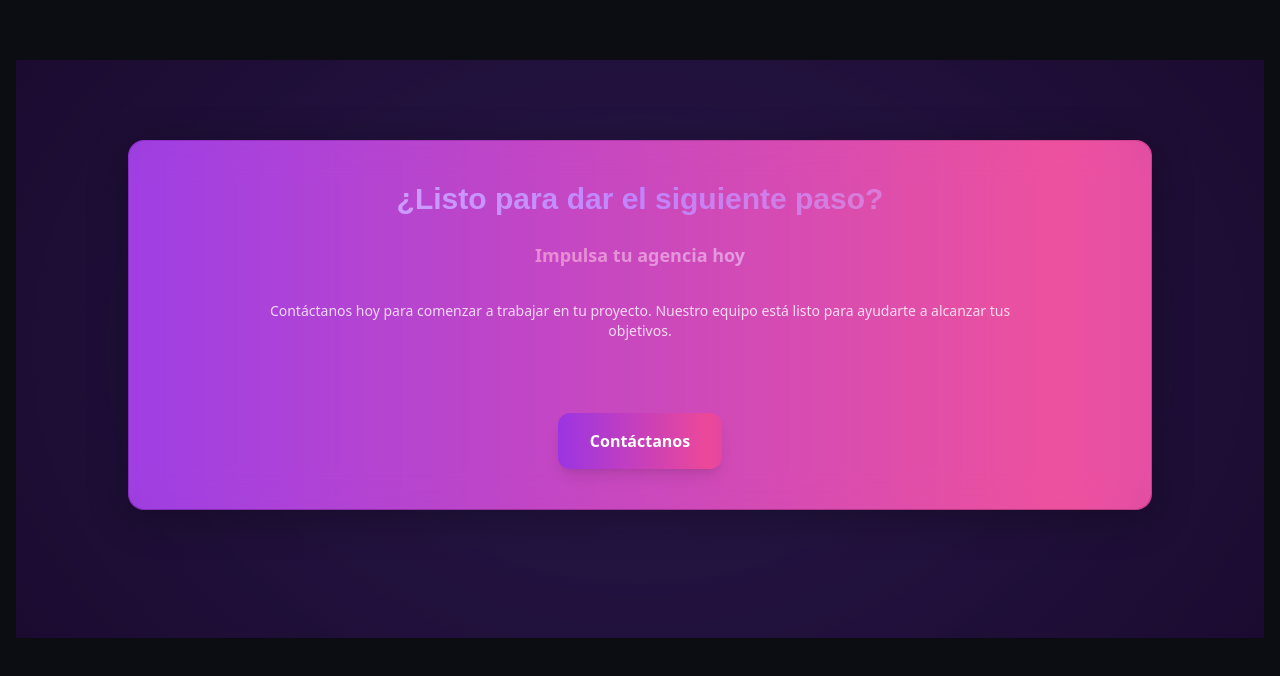
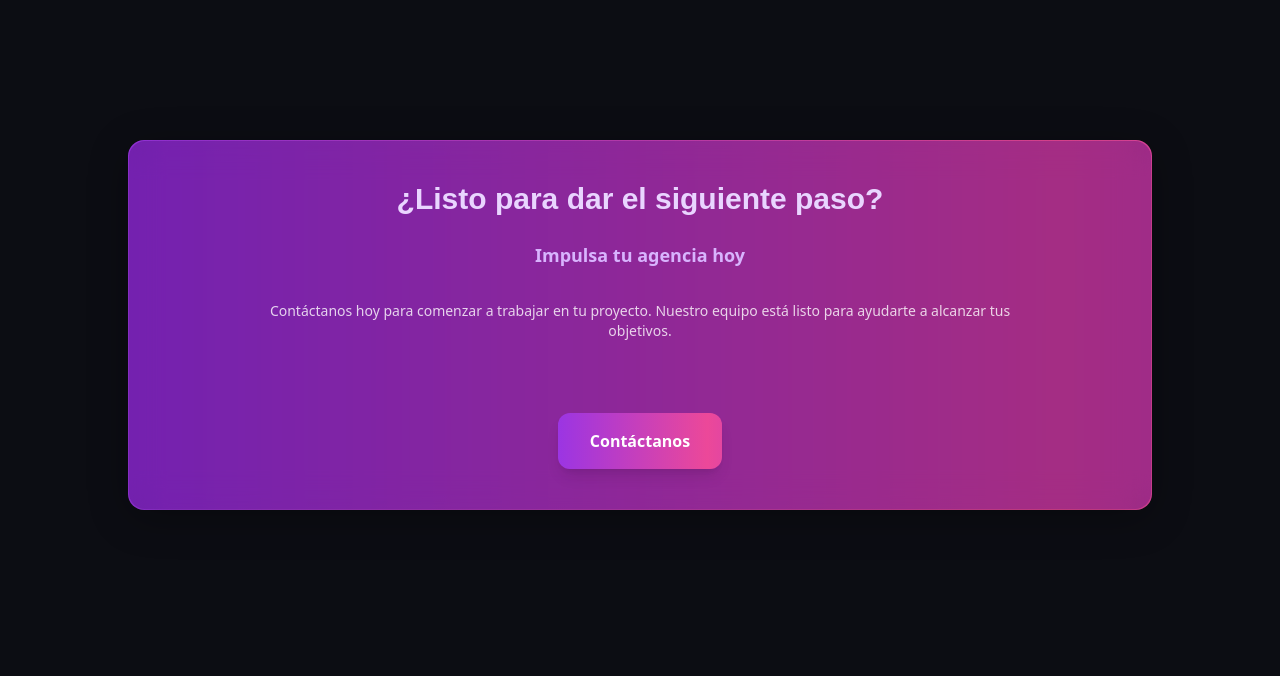
Before and after one commit to juanasaavedra/weavion, a React (Vite) app: page / in a window 1280 px wide. Shown: the part 4036-4712 px from the top of the page. Built offline with nearby package versions, Linux system fonts and the light colour scheme; a web font is replaced by a local one.

Commit message:
Refine CTA section styling

```diff
--- a/src/ContactSection.jsx
+++ b/src/ContactSection.jsx
@@ -4,45 +4,19 @@ import { useTranslation } from 'react-i18next';
 
 export default function ContactSection() {
   const { t } = useTranslation();
-  const ref = React.useRef(null);
-  const [pos, setPos] = React.useState({ x: 50, y: 50 });
-
-  React.useEffect(() => {
-    const el = ref.current;
-    if (!el) return;
-    const onMove = (e) => {
-      const r = el.getBoundingClientRect();
-      const x = ((e.clientX - r.left) / r.width) * 100;
-      const y = ((e.clientY - r.top) / r.height) * 100;
-      setPos({ x, y });
-    };
-    el.addEventListener('mousemove', onMove);
-    return () => el.removeEventListener('mousemove', onMove);
-  }, []);
-
   return (
     <section
-      ref={ref}
       className="relative flex items-center justify-center py-20 px-4 md:px-8 pb-32 overflow-hidden"
       id="contactSection"
     >
-      {/* Radial cursor-follow gradient */}
-      <div
-        className="absolute inset-0 pointer-events-none"
-        style={{
-          background: `radial-gradient(800px 600px at ${pos.x}% ${pos.y}%, rgba(124,58,237,0.25), rgba(30,9,53,0.8))`,
-          transition: 'background-position .15s linear',
-        }}
-      />
-
       {/* Glass card with animated gradient border */}
       <div className="relative z-10 w-full max-w-5xl text-center group">
         <div className="p-[1px] rounded-2xl bg-gradient-to-r from-purple-600 via-pink-500 to-purple-600 animate-gradient-slow">
-          <div className="rounded-2xl bg-white/5 backdrop-blur-lg p-6 md:p-10 shadow-[0_8px_40px_rgba(0,0,0,0.3)] transition-transform duration-300 group-hover:scale-[1.02] group-hover:shadow-purple-500/20">
-            <h2 className="text-3xl font-bold mb-6 text-transparent bg-clip-text bg-gradient-to-r from-purple-300 via-purple-400 to-pink-400">
+          <div className="rounded-2xl bg-purple-950/40 backdrop-blur-lg p-6 md:p-10 shadow-[0_8px_40px_rgba(0,0,0,0.3)] transition-transform duration-300 group-hover:scale-[1.02] group-hover:shadow-purple-500/20">
+            <h2 className="text-3xl font-bold mb-6 text-purple-200">
               {t('contact.cta.title') || '¿Listo para dar el siguiente paso?'}
             </h2>
-            <p className="mt-3 text-lg font-semibold mb-8 text-transparent bg-clip-text bg-gradient-to-r from-pink-400 to-purple-300">
+            <p className="mt-3 text-lg font-semibold mb-8 text-purple-300">
               {t('contact.cta.subtitle') || 'Impulsa tu agencia hoy'}
             </p>
             <p className="mt-3 text-sm text-white/80 mb-12 max-w-3xl mx-auto">
```
